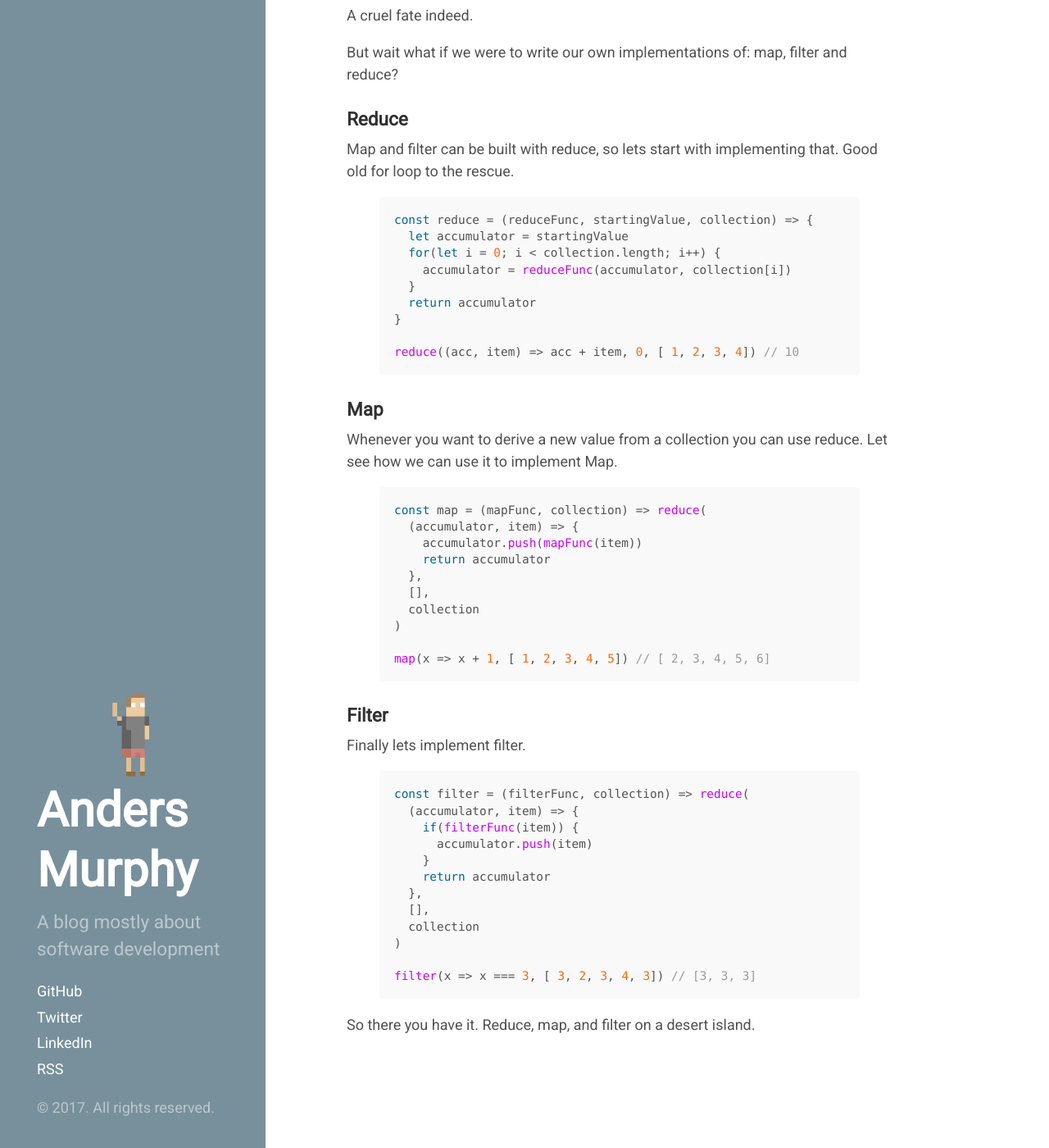
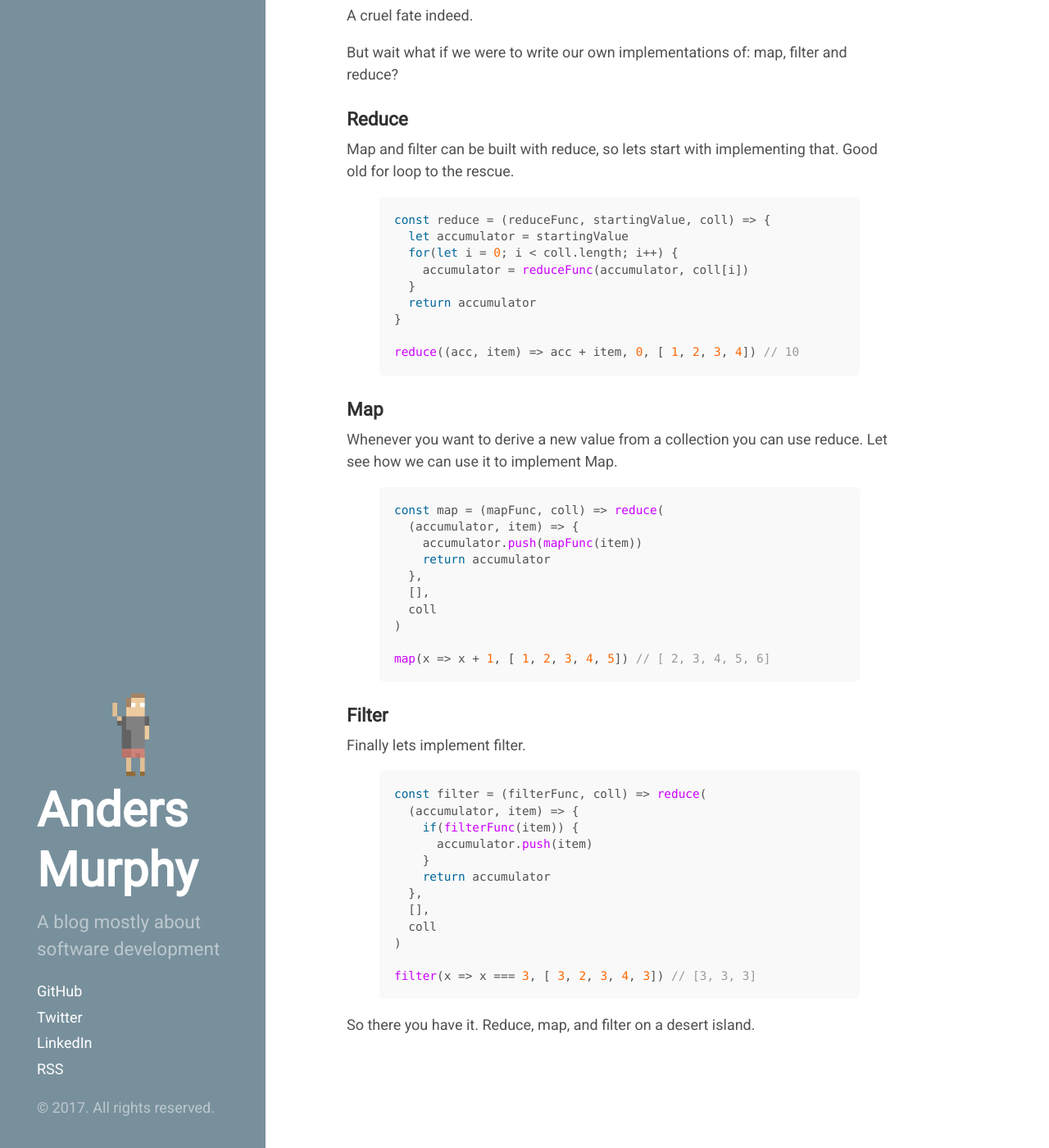
Before and after one commit to andersmurphy/andersmurphy-blog, a Jekyll site: the page built from _posts/2017-12-28-desert-island-code-reduce-map-and-filter.markdown, in a window 1280 px wide and 1400 px high, scrolled down 373 px. Shown: the whole window at 82% size. Built offline with Jekyll 4.4.1, drawn with Linux system fonts in a browser that asks for light colours; comment, search, counter and statistics services are not loaded.

Commit message:
Some abbreviation

```diff
--- a/_posts/2017-12-28-desert-island-code-reduce-map-and-filter.markdown
+++ b/_posts/2017-12-28-desert-island-code-reduce-map-and-filter.markdown
@@ -22,10 +22,10 @@ Map and filter can be built with reduce, so lets start with implementing that.
 Good old for loop to the rescue.
 
 {% highlight javascript %}
-const reduce = (reduceFunc, startingValue, collection) => {
+const reduce = (reduceFunc, startingValue, coll) => {
   let accumulator = startingValue
-  for(let i = 0; i < collection.length; i++) {
-    accumulator = reduceFunc(accumulator, collection[i])
+  for(let i = 0; i < coll.length; i++) {
+    accumulator = reduceFunc(accumulator, coll[i])
   }
   return accumulator
 }
@@ -39,13 +39,13 @@ Whenever you want to derive a new value from
 a collection you can use reduce. Let see how we can use it to implement Map.
 
 {% highlight javascript %}
-const map = (mapFunc, collection) => reduce(
+const map = (mapFunc, coll) => reduce(
   (accumulator, item) => {
     accumulator.push(mapFunc(item))
     return accumulator
   },
   [],
-  collection
+  coll
 )
 
 map(x => x + 1, [ 1, 2, 3, 4, 5]) // [ 2, 3, 4, 5, 6]
@@ -56,7 +56,7 @@ map(x => x + 1, [ 1, 2, 3, 4, 5]) // [ 2, 3, 4, 5, 6]
 Finally lets implement filter.
 
 {% highlight javascript %}
-const filter = (filterFunc, collection) => reduce(
+const filter = (filterFunc, coll) => reduce(
   (accumulator, item) => {
     if(filterFunc(item)) {
       accumulator.push(item)
@@ -64,7 +64,7 @@ const filter = (filterFunc, collection) => reduce(
     return accumulator
   },
   [],
-  collection
+  coll
 )
 
 filter(x => x === 3, [ 3, 2, 3, 4, 3]) // [3, 3, 3]
```
